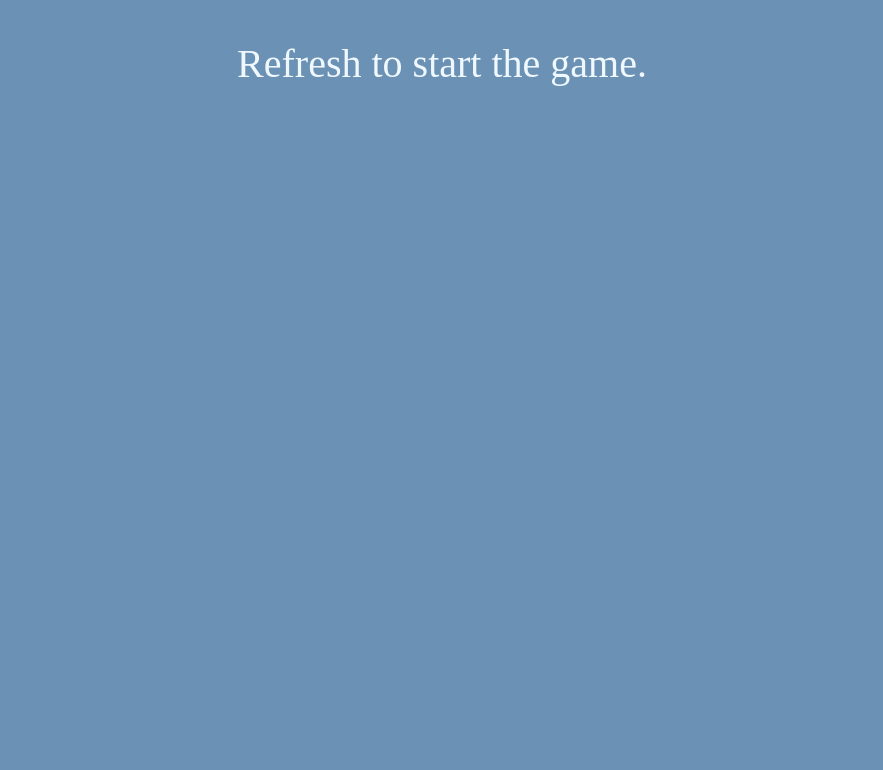
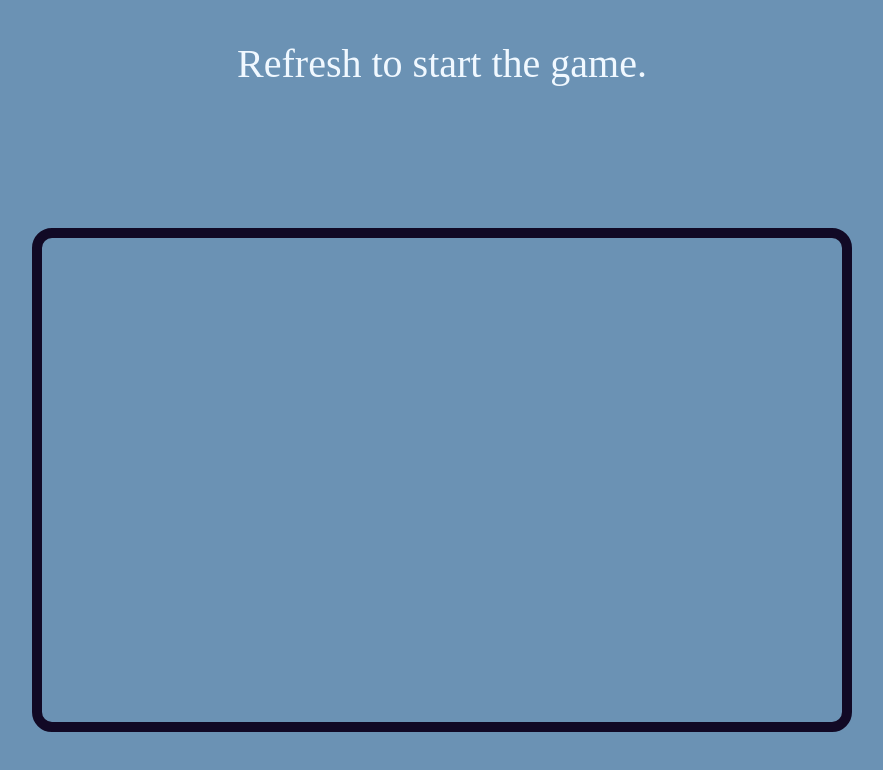
Before and after one commit to MohammadAlAgha/dice-game, a plain HTML site: page index.html in a window 1280 px wide. Shown: the whole page, without its empty margins (198-1081 px from the left). Drawn offline with Linux system fonts and the light colour scheme.

Commit message:
Added the player spaces

```diff
--- a/styles.css
+++ b/styles.css
@@ -42,3 +42,20 @@ img {
   align-items: center;
   justify-content: space-around;
 }
+
+.players {
+  width: 80%;
+  height: 90%;
+  border: 10px solid rgb(17, 9, 37);
+  border-radius: 20px;
+  display: flex;
+  align-items: center;
+  justify-content: space-around;
+}
+
+.player {
+  display: flex;
+  align-items: center;
+  width: 40%;
+  height: 80%;
+}
```
